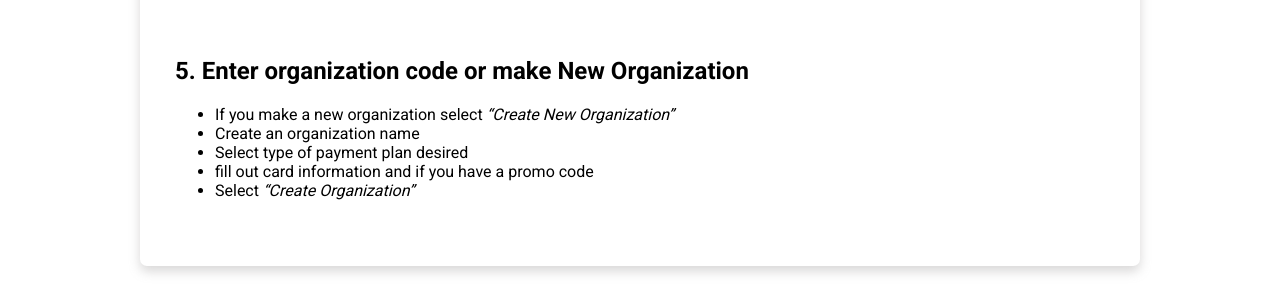
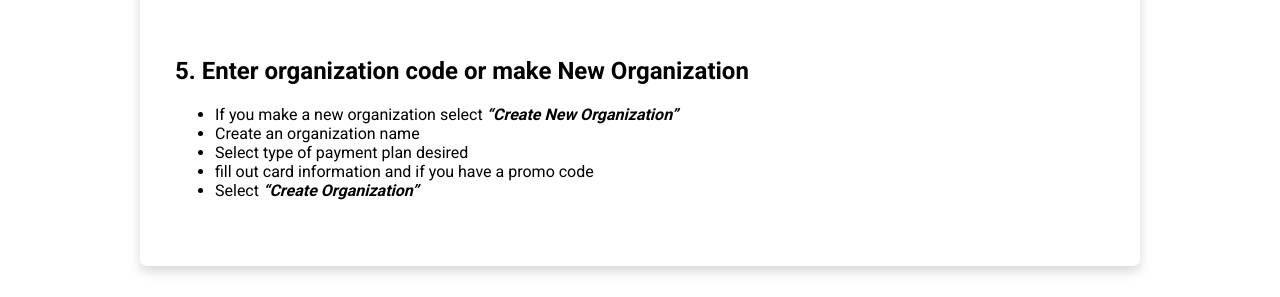
Before and after one commit to kt-eller/help-pages, a Jekyll site: the page built from pages/create-an-account.md, in a window 1280 px wide. Shown: the part 720-1017 px from the top of the page. Built offline with Jekyll 4.4.1, drawn with Linux system fonts in a browser that asks for light colours; nearby versions of some CDN libraries; comment, search, counter and statistics services are not loaded; a style sheet for code colours, icons or effects is not loaded.

```diff
--- a/pages/create-an-account.md
+++ b/pages/create-an-account.md
@@ -20,8 +20,8 @@ permalink: /create-an-account
 <br>
 
 ## 5. Enter organization code or make New Organization
-+ If you make a new organization select *"Create New Organization"*
++ If you make a new organization select ***"Create New Organization"***
 + Create an organization name
 + Select type of payment plan desired
 + fill out card information and if you have a promo code
-+ Select *"Create Organization"*
++ Select ***"Create Organization"***
```
